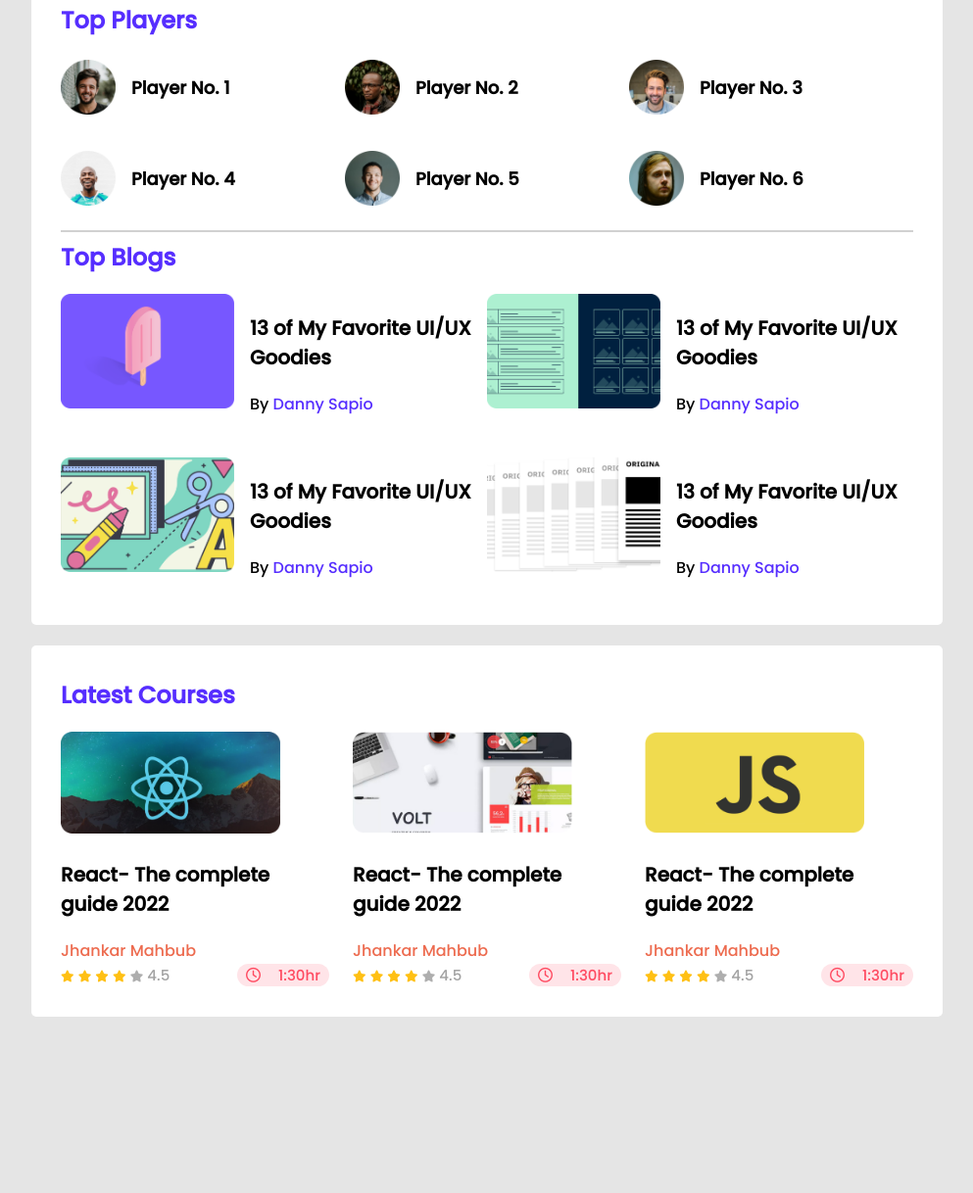
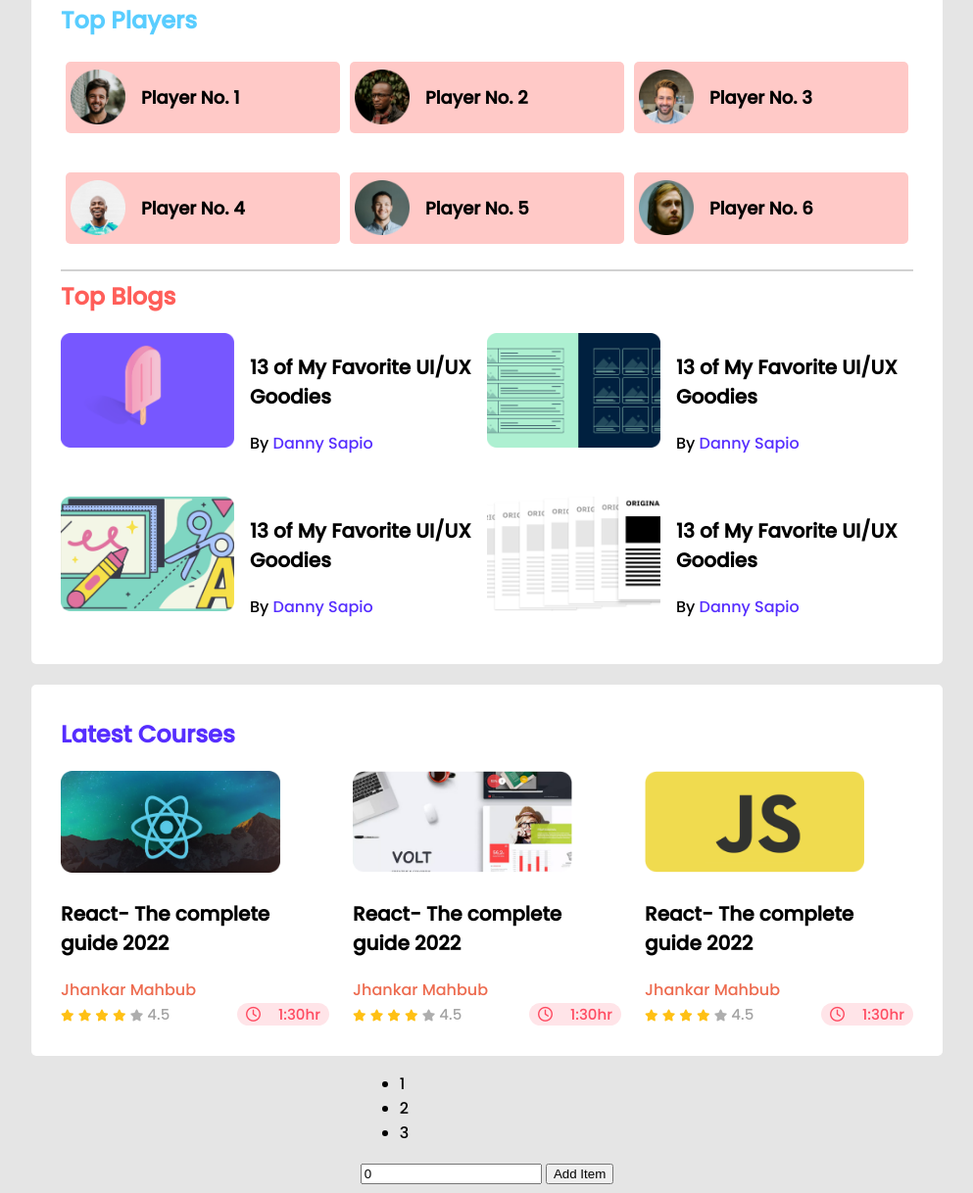
Before and after one commit to dewan-mizanur911/leader-board-css3, a plain HTML site: page index.html in a window 1280 px wide. Shown: the part 59-1277 px from the top of the page at 98% size, without its empty margins (143-1136 px from the left). Before the commit the page ends 1105 px from the top, so only its background shows below. Drawn offline with Linux system fonts and the light colour scheme.

Commit message:
list and button added with rgba colors on title

```diff
--- a/index.html
+++ b/index.html
@@ -21,7 +21,7 @@
         <!-- top players and top blogs start -->
         <section class="container">
             <div class="top-players">
-                <h2 class="section-title">Top Players</h2>
+                <h2 id="top-players" class="section-title">Top Players</h2>
                 <div class="players">
                     <div class="player">
                         <img src="images/players/player-1.png" alt="">
@@ -51,7 +51,7 @@
             </div>
             <hr>
             <div class="top-blogs">
-                <h2 class="section-title">Top Blogs</h2>
+                <h2 id="top-blogs" class="section-title">Top Blogs</h2>
                 <div class="blogs">
                     <article class="blog">
                         <div class="thumbnail"><img src="images/blogs/blog-1.png" alt=""></div>
@@ -178,6 +178,17 @@
             </div>
         </section>
         <!-- latest courses end -->
+        <section>
+            <ul id="list">
+                <li>1</li>
+                <li>2</li>
+                <li>3</li>
+            </ul>
+            <input id="list-input" type="text" value="0">
+            <button id="btn-add-item">Add Item</button>
+        </section>
     </main>
+
+    <script src="js/app.js"></script>
 </body>
 </html>
--- /dev/null
+++ b/js/app.js
@@ -0,0 +1,27 @@
+// 1
+document.getElementById("top-players").style.color = "rgba(71, 200, 255, 0.9)";
+document.getElementById("top-blogs").style.color = "rgba(255, 77, 71, 0.9)";
+
+// 2
+const players = document.getElementsByClassName('player');
+for (const player of players) {
+    player.style.backgroundColor = "rgba(255, 77, 71, 0.3)";
+    player.style.margin = '5px';
+    player.style.padding = '5px';
+    player.style.borderRadius = '5px';
+}
+
+// 3
+document.getElementById("btn-add-item").addEventListener('click', function (event) {
+    const list = document.getElementById("list");
+    const item = document.createElement("li");
+    item.innerText = "Item Added";
+    list.appendChild(item);
+
+    const listInput = document.getElementById('list-input');
+    const newValue = parseFloat(listInput.value) + 1;
+    listInput.value = newValue;
+    if (listInput.value == 5) {
+        event.target.setAttribute('disabled', true);
+    }
+});
--- a/styles/style.css
+++ b/styles/style.css
@@ -144,6 +144,7 @@ Media queries
     .players,.blogs,.latest-courses{
         grid-template-columns: repeat(1,1fr);
     }
+
 }
 @media only screen and (min-width:689px) and (max-width:992px){
     .container{
```
